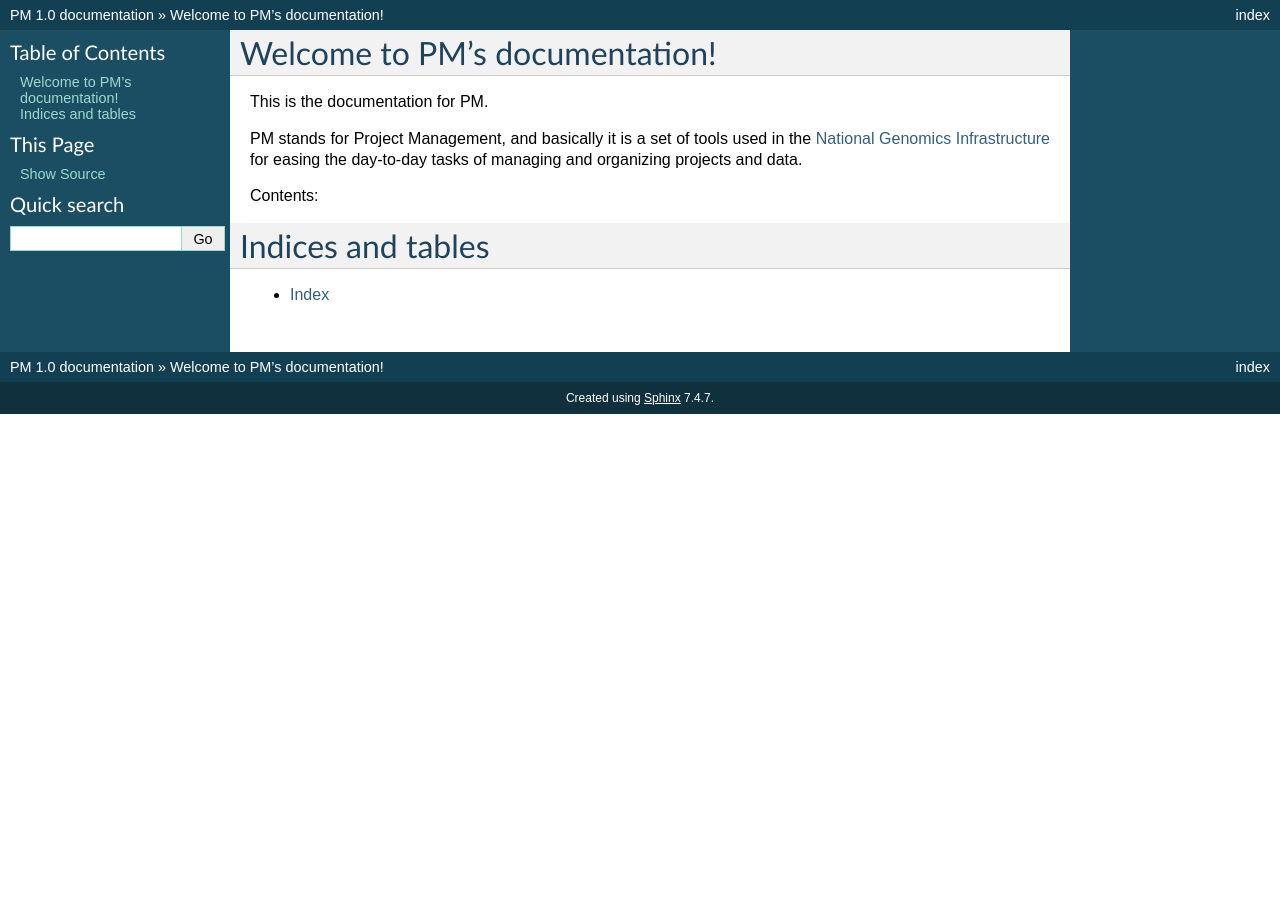
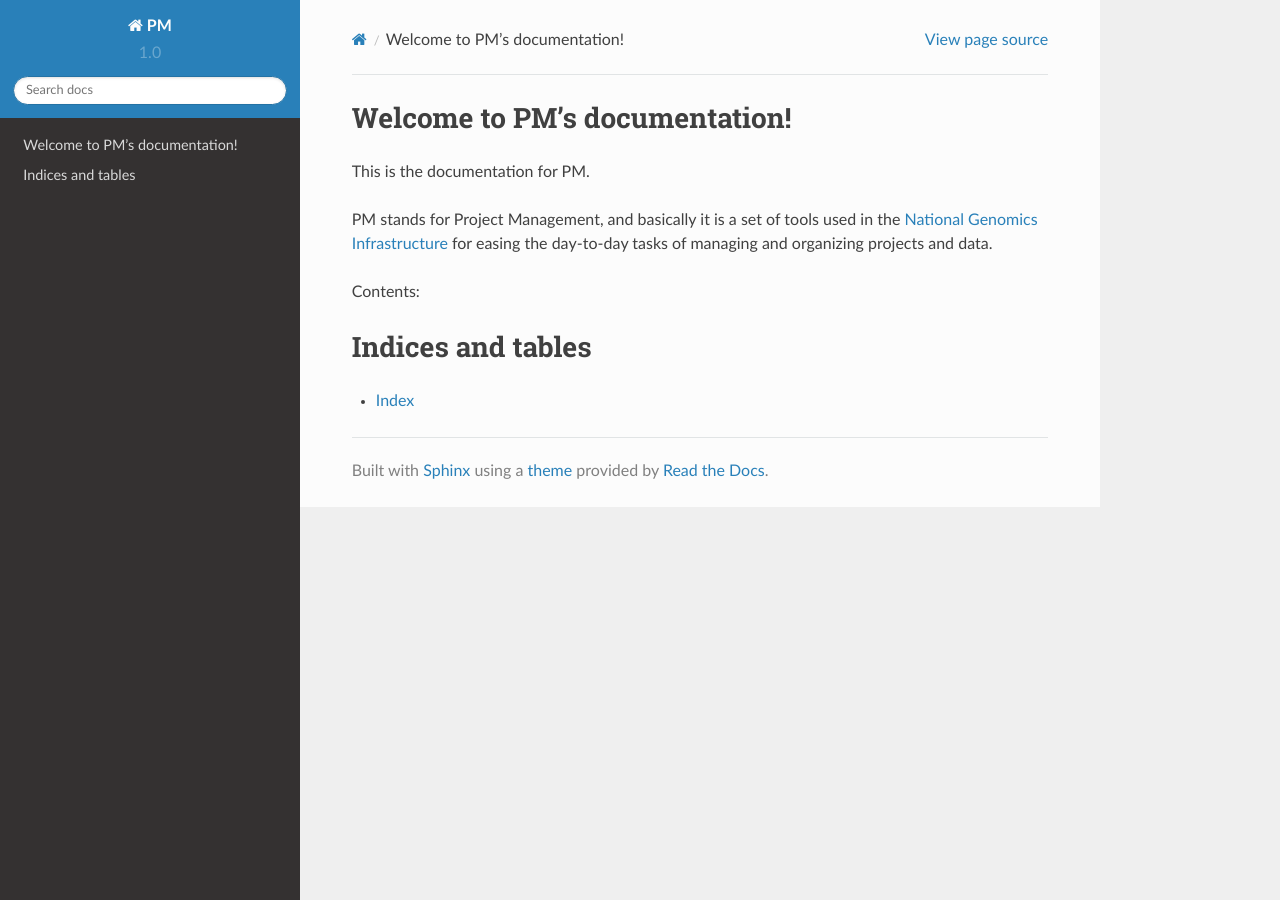
Before and after one commit to guillermo-carrasco/TACA, a Sphinx documentation site: the page built from doc/index.rst, in a window 1280 px wide. Built offline with Sphinx 7.4.7 and the Read the Docs theme 2.0.0, drawn with Linux system fonts in a browser that asks for light colours; pages that are not in the unit, such as notebooks, are missing from menus; some of the changed lines change nothing that is shown.

Commit message:
Fix api documentation. Load ReadTheDocs theme if doc is build locally

```diff
--- /dev/null
+++ b/doc/_templates/api/modules.rst
@@ -0,0 +1,7 @@
+pm
+==
+
+.. toctree::
+   :maxdepth: 4
+
+   pm
--- /dev/null
+++ b/doc/_templates/api/pm.core.rst
@@ -0,0 +1,22 @@
+pm.core package
+===============
+
+Submodules
+----------
+
+pm.core.controllers module
+--------------------------
+
+.. automodule:: pm.core.controllers
+    :members:
+    :undoc-members:
+    :show-inheritance:
+
+
+Module contents
+---------------
+
+.. automodule:: pm.core
+    :members:
+    :undoc-members:
+    :show-inheritance:
--- /dev/null
+++ b/doc/_templates/api/pm.rst
@@ -0,0 +1,29 @@
+pm package
+==========
+
+Subpackages
+-----------
+
+.. toctree::
+
+    pm.core
+
+Submodules
+----------
+
+pm.storage module
+-----------------
+
+.. automodule:: pm.storage
+    :members:
+    :undoc-members:
+    :show-inheritance:
+
+
+Module contents
+---------------
+
+.. automodule:: pm
+    :members:
+    :undoc-members:
+    :show-inheritance:
--- a/doc/_templates/code.rst
+++ /dev/null
@@ -1,29 +0,0 @@
-Source code documentation
-=========================
-
-pm
---
-
-.. automodule:: pm
-    :members:
-
-pm.core
--------
-
-.. automodule:: pm.core
-    :members:
-
-pm.core.controllers
--------------------
-
-.. automodule:: pm.core.controllers
-    :members:
-
-.. automodule:: pm.core.storage
-    :members:
-
-pm.core.storage
-----------------
-
-.. automodule:: pm.core.storage
-    :members:
--- a/doc/conf.py
+++ b/doc/conf.py
@@ -105,6 +105,11 @@ pygments_style = 'sphinx'
 # The theme to use for HTML and HTML Help pages.  See the documentation for
 # a list of builtin themes.
 html_theme = 'default'
+on_rtd = os.environ.get('READTHEDOCS', None) == 'True'
+if not on_rtd:
+    import sphinx_rtd_theme
+    html_theme = 'sphinx_rtd_theme'
+    html_theme_path = [sphinx_rtd_theme.get_html_theme_path()]
 
 # Theme options are theme-specific and customize the look and feel of a theme
 # further.  For a list of options available for each theme, see the
--- a/doc/index.rst
+++ b/doc/index.rst
@@ -19,7 +19,7 @@ Contents:
 
    _templates/contribute
    _templates/reports
-   _templates/code
+   _templates/api/pm
 
 
 Indices and tables
```
